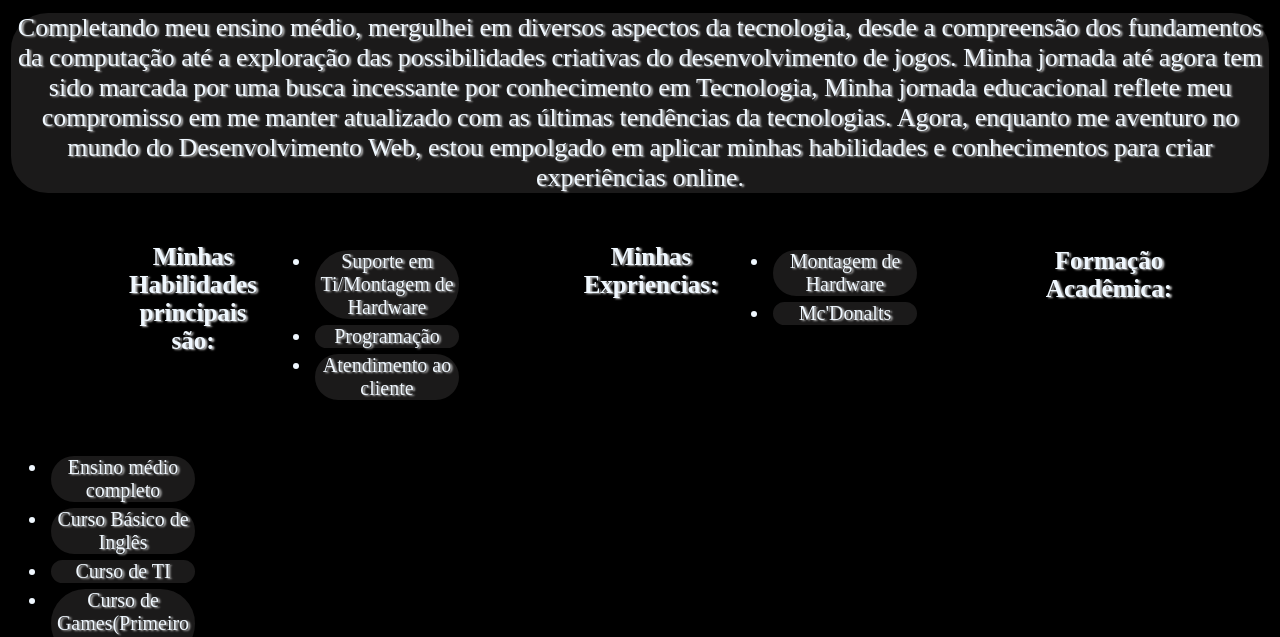
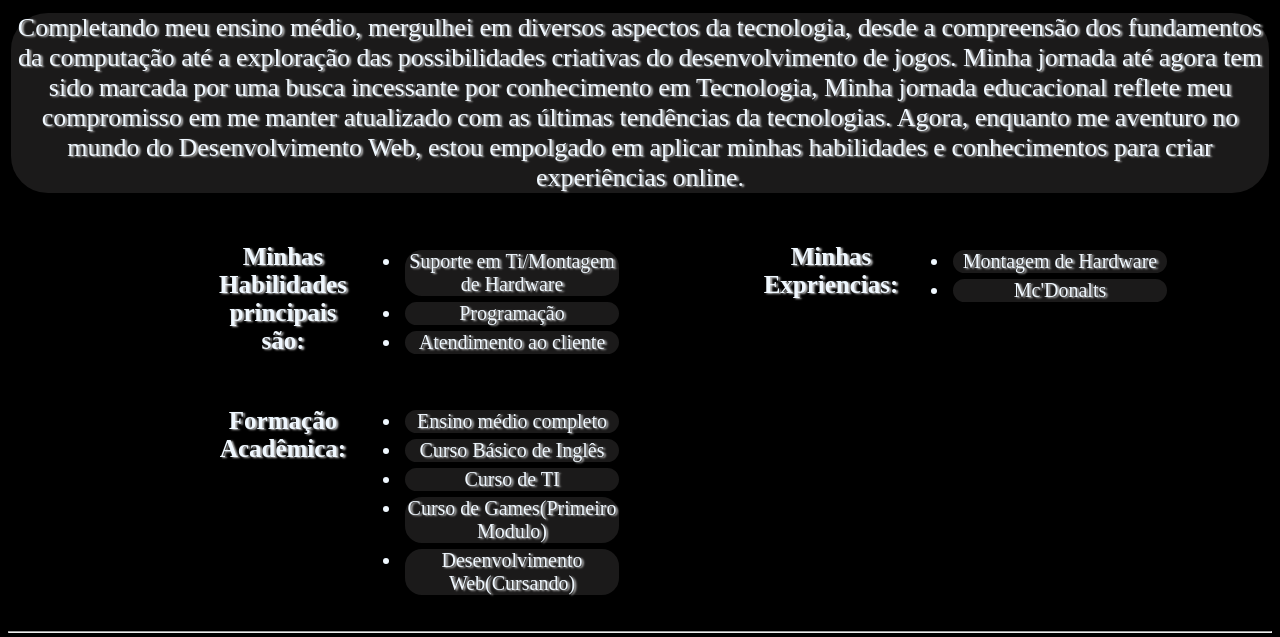
Before and after one commit to Miguelslm/My-Portifolio, a plain HTML site: page html/MyPerfil.html in a window 1280 px wide. Shown: the part 118-755 px from the top of the page. Drawn offline with Linux system fonts and the light colour scheme.

Commit message:
Arrumando as bordas

```diff
--- a/css/Home.css
+++ b/css/Home.css
@@ -56,7 +56,7 @@ h1 {
     background-color: rgba(77, 76, 76, 0.349);
     text-align: center;
     border: solid black;
-    border-radius: 40px;
+    border-radius: 20px;
     font-size: 30px;
     text-shadow: 5px 3px 3px rgb(121, 121, 121) ;
 }
--- a/css/Portifolio.css
+++ b/css/Portifolio.css
@@ -85,15 +85,16 @@ li {
     background-color: rgba(77, 76, 76, 0.349);
     font-size: 20px;
     border: solid black;
-    border-radius: 40px;
+    border-radius: 20px;
+    margin-right: -70px;
 }
 
 h2 {
-    margin-left: 110px;
+    margin-left: 200px;
 }
 
 h3 {
-    margin-left: 110px;
+    margin-left: 200px;
 }
 
 p {
```
